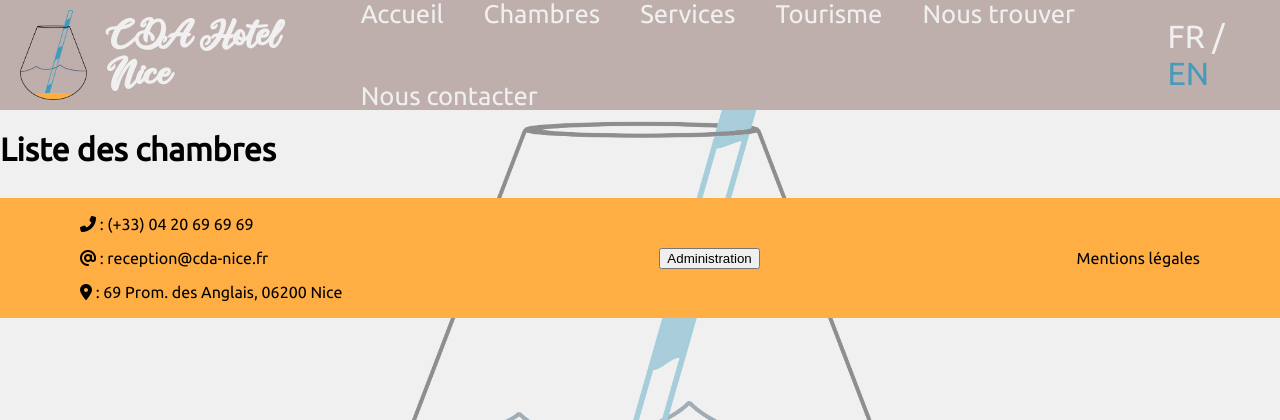
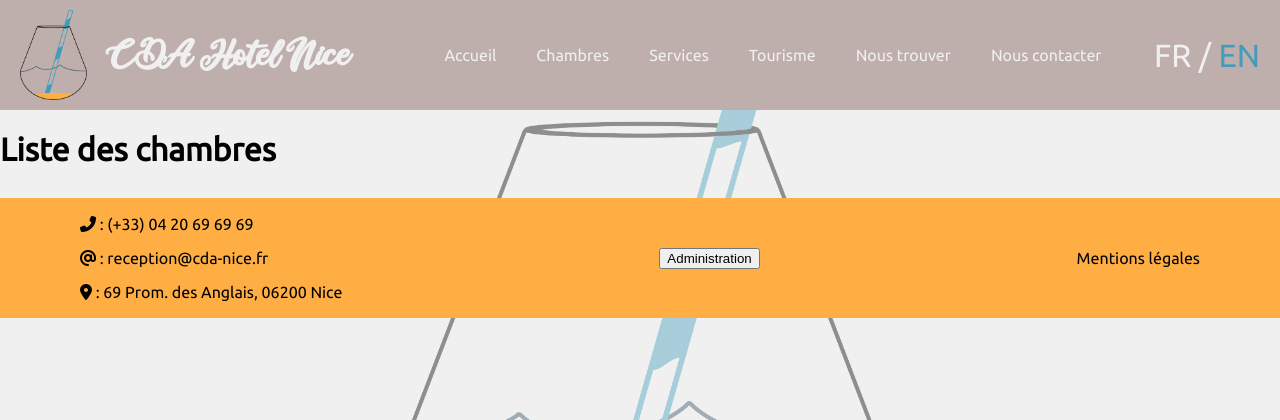
Before and after one commit to Escadev-SLDN2/hotel_nice, a PHP site: page /hotel_nice/chambre/ in a window 1280 px wide. Shown: the top 420 px of the page. Run offline with PHP 8.4, Linux system fonts and the light colour scheme; style sheets or scripts are compiled from the project's sources; some libraries are stand-ins or nearby versions.

Commit message:
ajout responsif à la taille du texte du menu principal

```diff
--- a/assets/scss/_header.scss
+++ b/assets/scss/_header.scss
@@ -29,7 +29,13 @@ body {
 			margin-left: auto;
             display: flex;
             flex-wrap: wrap;
-            font-size: .8em;
+            font-size: .5em;
+			@include responsive('lg'){
+				font-size: .8em;
+			}
+			@include responsive('xs'){
+				display: none;
+			}
             a{
 				text-decoration: none;
 				color: $white;
--- a/assets/scss/helpers/_mixins.scss
+++ b/assets/scss/helpers/_mixins.scss
@@ -12,7 +12,7 @@
         @content;
         }
     } @else if $device == lg {
-        @media (min-width: 1200px) {
+        @media (min-width: 1920px) {
         @content;
         }
     }
```
